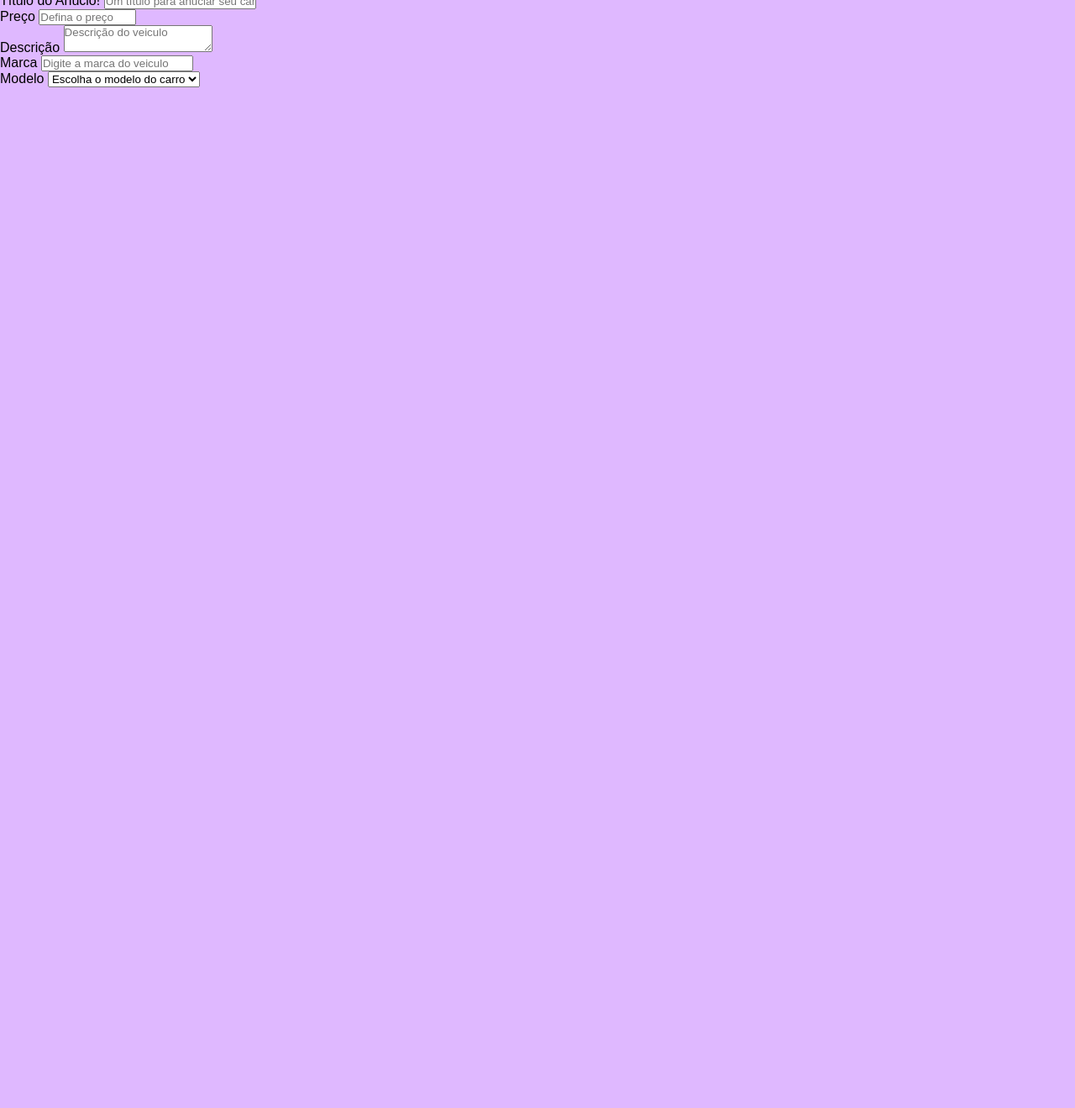
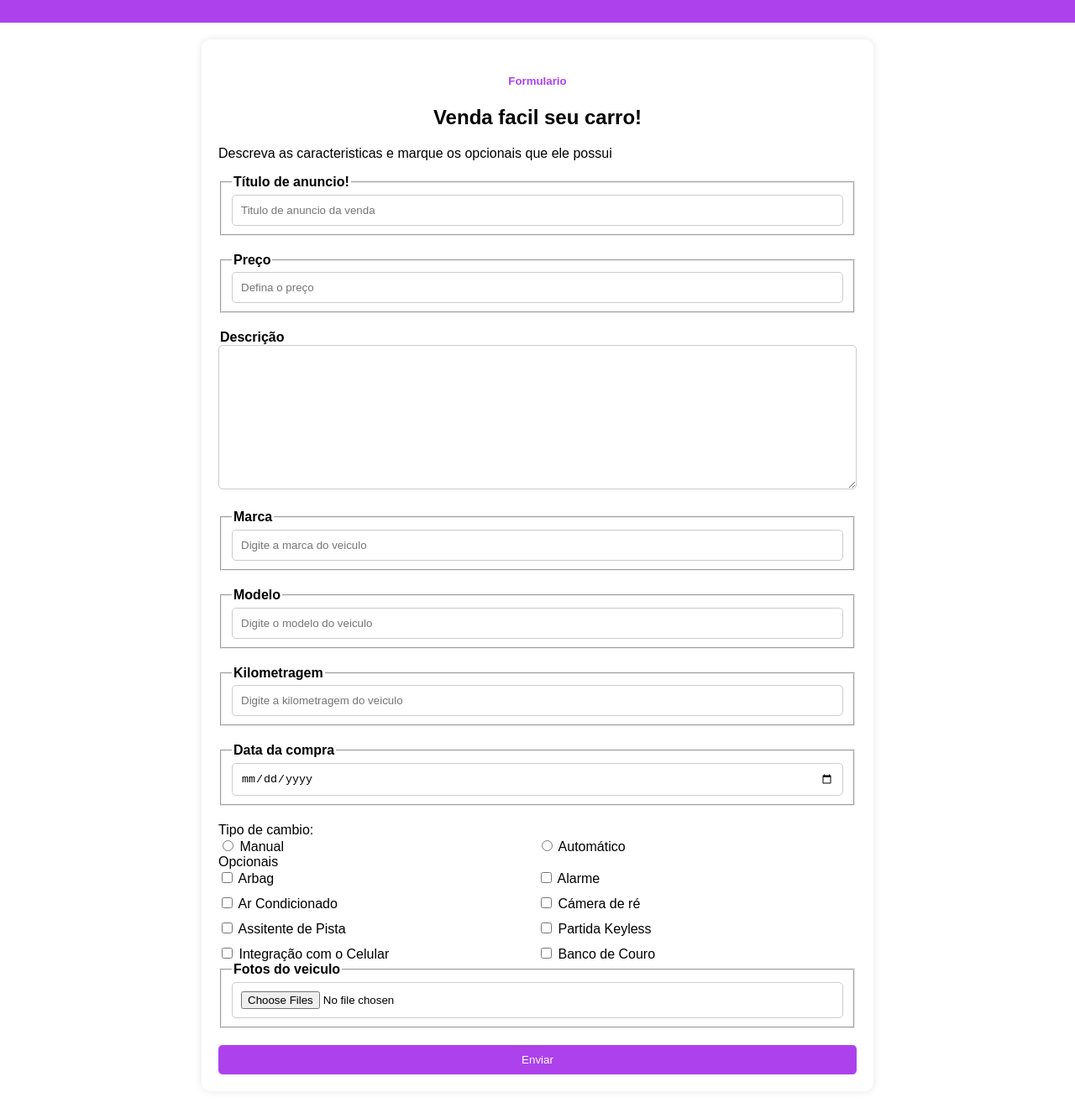
Before and after one commit to PietraValen/Projeto-Vendaseucarro, a plain HTML site: page index.html in a window 1280 px wide. Shown: the part 93-1413 px from the top of the page at 84% size. Before the commit the page ends 800 px from the top, so only its background shows below. Drawn offline with Linux system fonts and the light colour scheme.

Commit message:
secondcommit

```diff
--- a/css/styles.css
+++ b/css/styles.css
@@ -1,10 +1,92 @@
-/* Reset page */
-*{
-  margin: 0;
-  padding: 0;
-  font-family: Arial, Helvetica, sans-serif;
+body {
+    font-family: Arial, sans-serif;
+    margin: 0;
+    padding: 0;
 }
-/* body background */
-body{
-  background: hsl(273, 100%, 86%);
+
+header {
+    background-color: hsl(278, 82%, 59%);
+    color: #fff;
+    padding: 20px;
+    text-align: center;
 }
+
+.section_container {
+    max-width: 800px;
+    margin: 0 auto;
+    padding: 20px;
+}
+
+.container {
+    background-color: #fff;
+    padding: 20px;
+    border-radius: 10px;
+    box-shadow: 0 0 10px rgba(0, 0, 0, 0.1);
+}
+
+.title-container {
+    text-align: center;
+    margin-bottom: 20px;
+}
+
+.text-title-container {
+    color: hsl(278, 82%, 59%);
+}
+
+.h1-title-container {
+    text-align: center;
+    margin-bottom: 20px;
+}
+
+.alternative-form {
+    margin-bottom: 20px;
+}
+
+.alternative-form legend {
+    font-weight: bold;
+}
+
+.alternative-form input[type="text"],
+.alternative-form textarea,
+.alternative-form input[type="date"],
+.alternative-form input[type="file"] {
+    width: 100%;
+    padding: 10px;
+    border: 1px solid #ccc;
+    border-radius: 5px;
+    box-sizing: border-box; /* Garante que o padding não altere a largura do elemento */
+}
+
+.selector-form-type-exchange,
+.selector-form-options {
+    display: flex;
+    flex-wrap: wrap;
+    gap: 10px;
+}
+
+.selector-form-type-exchange .radio,
+.selector-form-options .radio {
+    flex: 0 0 calc(50% - 10px); /* Divide em duas colunas com espaço entre elas */
+}
+
+.button-shipping {
+    display: block;
+    width: 100%;
+    padding: 10px;
+    background-color: hsl(278, 82%, 59%);
+    border: none;
+    color: #fff;
+    border-radius: 5px;
+    cursor: pointer;
+}
+
+@media screen and (max-width: 768px) {
+    .container {
+        padding: 10px;
+    }
+
+    .selector-form-type-exchange .radio,
+    .selector-form-options .radio {
+        flex: 0 0 100%; /* Para telas menores, uma coluna */
+    }
+}
--- a/index.html
+++ b/index.html
@@ -10,73 +10,116 @@
 </head>
 
 <body>
+    <header>
+        <h1 class="Title-site">Venda rapido seu carro de forma pratica e segura!</h1>
+    </header>
+    <section class="section_container">
         <div class="container">
-        <div class="header">
-            <h2>Formulário</h2>
-            <hr>
+            <div class="title-container">
+                <h5 class="text-title-container">Formulario</h5>
             </div>
-        <div class="init">
-            <h1>Venda fácil seu carro!</h1>
+
+            <h1 class="h1-title-container">Venda facil seu carro!</h1>
+
             <p>Descreva as caracteristicas e marque os opcionais que ele possui</p>
+
+            <fieldset class="alternative-form">
+                <legend>Título de anuncio! <span class="span-red"></span></legend>
+                <input type="text" form="title-annoucement" placeholder="Titulo de anuncio da venda">
+            </fieldset>
+
+            <fieldset class="alternative-form">
+                <legend>Preço <span class="span-red"></span></legend>
+                <input type="text" form="price-annoucement" placeholder="Defina o preço">
+            </fieldset>
+
+            <div class="alternative-form">
+                <legend>Descrição <span class="span-red"></span></legend>
+                <textarea name="comment" cols="30" rows="10"></textarea>
             </div>
-        <!--Inputs de anuncio, preço e descrição-->
-        <div class="form">
-            <form action="#">
-                <div class="inpunt-box">
-                    <label for="title-annoucement">Título do Anúcio!</label>
-                    <input type="text" id="annoucement" type="text" name="annoucement"
-                        placeholder="Um título para anuciar seu carro" required>
+
+            <fieldset class="alternative-form">
+                <legend>Marca <span class="span-red"></span></legend>
+                <input type="text" placeholder="Digite a marca do veiculo">
+            </fieldset>
+
+            <fieldset class="alternative-form">
+                <legend>Modelo <span class="span-red"></span></legend>
+                <input type="text" placeholder="Digite o modelo do veiculo">
+            </fieldset>
+
+            <fieldset class="alternative-form">
+                <legend>Kilometragem <span class="span-red"></span></legend>
+                <input type="text" placeholder="Digite a kilometragem do veiculo">
+            </fieldset>
+
+            <fieldset class="alternative-form">
+                <legend>Data da compra <span class="span-red"></span></legend>
+                <input type="date" name="date" id="date">
+            </fieldset>
+
+            <div class="selectors-form">
+                <label for="exchange">Tipo de cambio: <span class="span-red"></span></label>
+                <div class="selector-form-type-exchange">
+                    <div class="radio">
+                        <input type="radio">
+                        <label for="manual">Manual</label>
                     </div>
-                <!--PREÇO-->
-                <div class="input-box">
-                    <label for="number>">Preço</label>
-                    <input type="number" min="0.00" max="1000000.00" step="0.01" placeholder="Defina o preço">
-                </div>
-                <!--Descrição-->
-                <div class="input-box">
-                    <label for="description">Descrição</label>
-                    <textarea name="comment" placeholder="Descrição do veiculo"></textarea>
-                </div>
-                <!--Marca-->
-                <div class="input-box">
-                    <label for="name">Marca</label>
-                    <input type="text" placeholder="Digite a marca do veiculo">
-                </div>
-                <!--Modelo de carro-->
-                <div class="inpunt-box">
-                    <label for="model">Modelo</label>
-                    <select name="carro" id="car" required>
-
-                        <option value="">Escolha o modelo do carro</option>
-                        <optgroup label="Volkswagem">
-                            <option value="golf">Golf</option>
-                            <option value="gol">Gol</option>
-                            <option value="fox">Fox</option>
-                        </optgroup>
-                        <optgroup label="Fiat">
-                            <option value="uno">Uno</option>
-                            <option value="siena">Siena</option>
-                            <option value="palio">Palio</option>
-                        </optgroup>
-                        <optgroup label="Nissan">
-                            <option value="frontier">Frontier</option>
-                            <option value="versa">Versa</option>
-                            <option value="skyline">Skyline GT-R</option>
-                        </optgroup>
-                        <optgroup label="Mitsubishi">
-                            <option value="eclipse">Eclipse</option>
-                            <option value="lancer">Lancer Evolution X</option>
-                            <option value="galant">Galant</option>
-                        </optgroup>
-                        <optgroup label="Porsche">
-                            <option value="gt3 rs">GT3 RS</option>
-                            <option value="taycan">Taycan</option>
-                            <option value="mission">Mission X</option>
-                        </optgroup>
-                    </select>
+                    <div class="radio">
+                        <input type="radio">
+                        <label for="automatico">Automático</label>
                     </div>
                 </div>
             </div>
+
+            <div class="selectors-form">
+                <label for="optionals">Opcionais</label>
+                <div class="selector-form-options">
+                    <div class="radio">
+                        <input type="checkbox" name="optionals[]" value="arbag">
+                        <label for="arbag">Arbag</label>
+                    </div>
+                    <div class="radio">
+                        <input type="checkbox" name="optionals[]" value="alarme">
+                        <label for="alarm">Alarme</label>
+                    </div>
+                    <div class="radio">
+                        <input type="checkbox" name="optionals[]" value="ar_condicionado">
+                        <label for="air-conditioning">Ar Condicionado</label>
+                    </div>
+                    <div class="radio">
+                        <input type="checkbox" name="optionals[]" value="camera_de_re">
+                        <label for="reverse-camera">Cámera de ré</label>
+                    </div>
+
+
+                    <div class="radio">
+                        <input type="checkbox" name="optionals[]" value="assitente_de_pista">
+                        <label for="track-assistant">Assitente de Pista</label>
+                    </div>
+                    <div class="radio">
+                        <input type="checkbox" name="optionals[]" value="partida_keyless">
+                        <label for="keyless-start">Partida Keyless</label>
+                    </div>
+                    <div class="radio">
+                        <input type="checkbox" name="optionals[]" value="integracao_com_o_celular">
+                        <label for="cell-phone-integration">Integração com o Celular</label>
+                    </div>
+                    <div class="radio">
+                        <input type="checkbox" name="optionals[]" value="banco_de_couro">
+                        <label for="leather-seat">Banco de Couro</label>
+                    </div>
+                </div>
+            </div>
+
+            <fieldset class="alternative-form">
+                <legend>Fotos do veiculo<span class="span-red"></span></legend>
+                <input translate="no" type="file" name="folders" multiple>
+            </fieldset>
+
+            <button class="button-shipping">Enviar</button>
+        </div>
+    </section>
 </body>
 
 </html>
```
Lines whose indentation alone changed are shown as unchanged.
